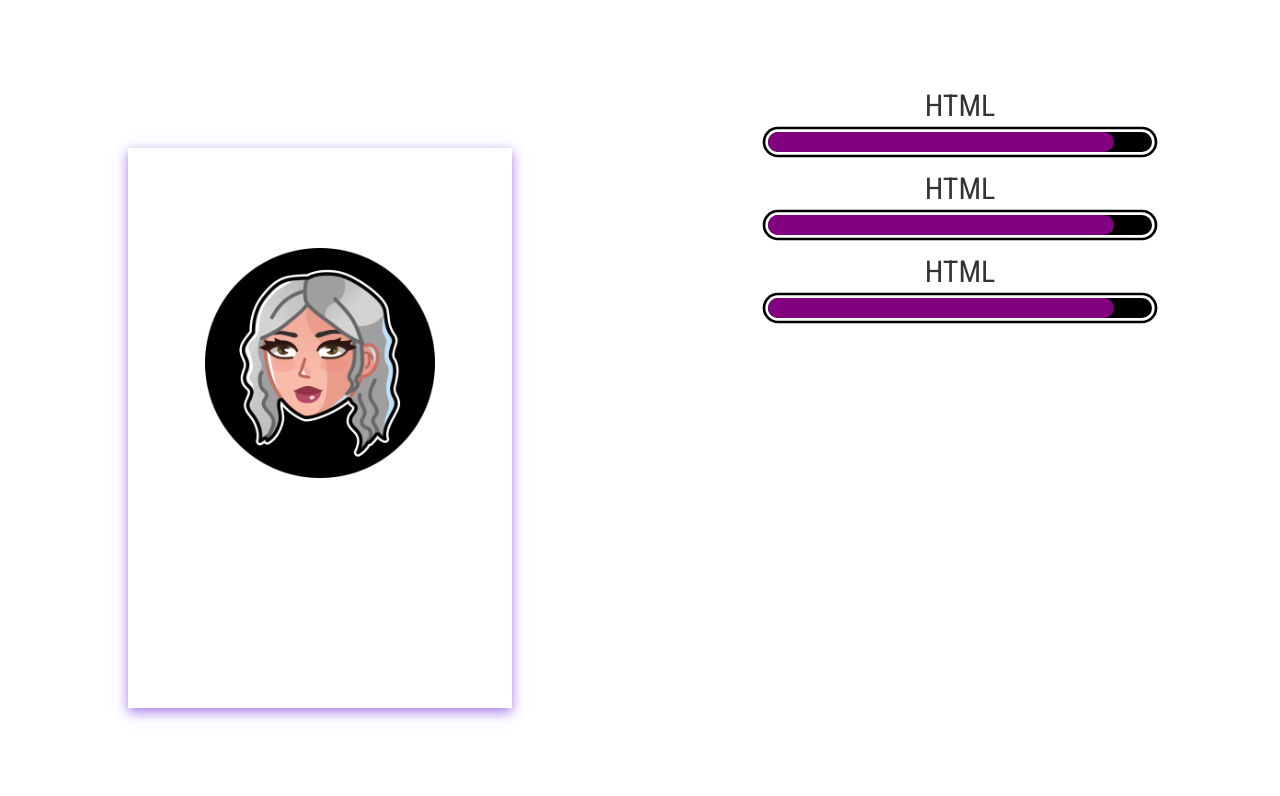
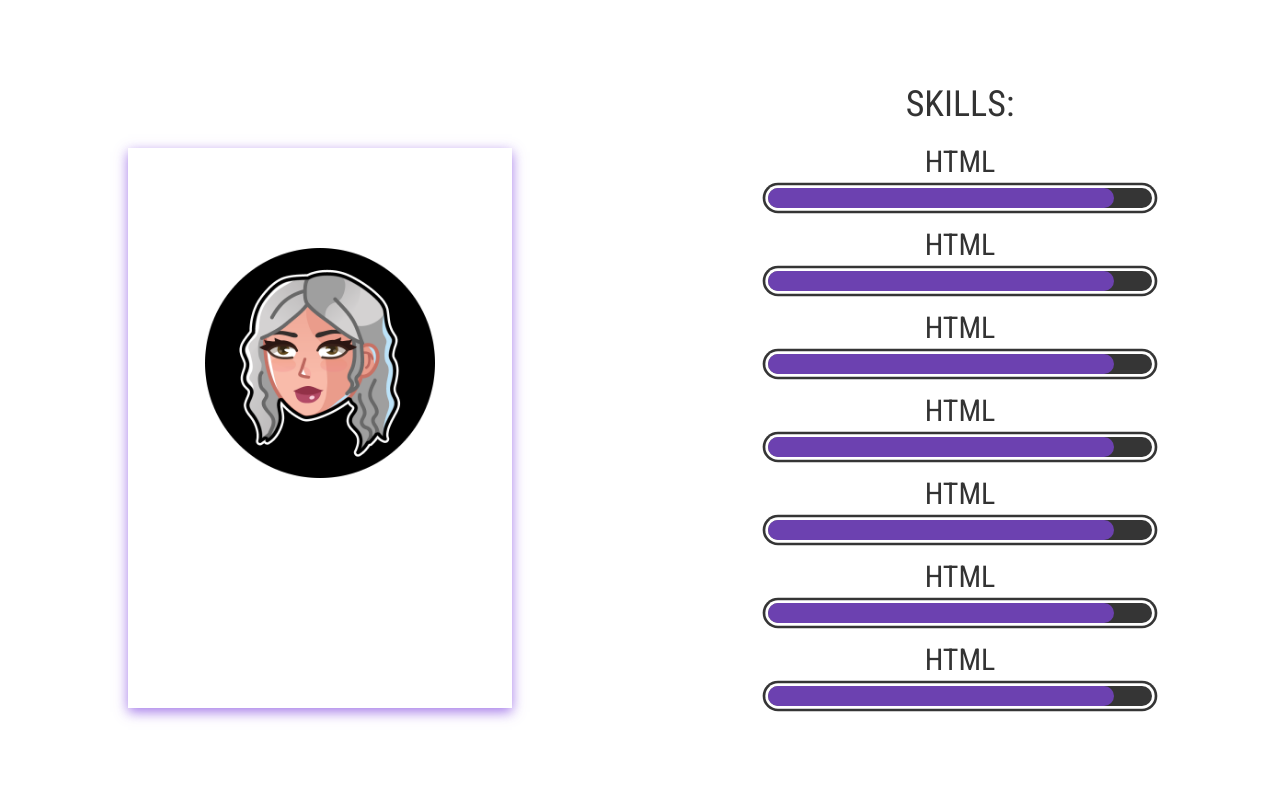
Before and after one commit to XeniaBelor/xenia-cvcode, a plain HTML site: page page.html in a window 1280 px wide. Shown: the part 802-1598 px from the top of the page. Drawn offline with nearby package versions, Linux system fonts and the light colour scheme; grey boxes are pictures that could not be loaded.

Commit message:
added more bars for test

```diff
--- a/page.html
+++ b/page.html
@@ -46,13 +46,14 @@
                 <!--Container 2-->
                 <div class="col">
                     <!--Progressbar-->
+                    <h1>SKILLS:</h1>
                     <!--TEST1-->
                     <h2>HTML</h2>
-                    <div class="progress-bar1">
-                        <div class="progress-bar2">
-                            <div class="skills html"></div>
+                        <div class="progress-bar1">
+                            <div class="progress-bar2">
+                                <div class="skills html"></div>
+                            </div>
                         </div>
-                    </div>
                     <!--TEST2-->
                     <h2>HTML</h2>
                         <div class="progress-bar1">
@@ -61,6 +62,34 @@
                             </div>
                         </div>
                     <!--TEST3-->
+                    <h2>HTML</h2>
+                        <div class="progress-bar1">
+                            <div class="progress-bar2">
+                                <div class="skills html"></div>
+                            </div>
+                        </div>
+                    <!--TEST4-->
+                    <h2>HTML</h2>
+                        <div class="progress-bar1">
+                            <div class="progress-bar2">
+                                <div class="skills html"></div>
+                            </div>
+                        </div>
+                    <!--TEST5-->
+                    <h2>HTML</h2>
+                        <div class="progress-bar1">
+                            <div class="progress-bar2">
+                                <div class="skills html"></div>
+                            </div>
+                        </div>
+                    <!--TEST6-->
+                    <h2>HTML</h2>
+                        <div class="progress-bar1">
+                            <div class="progress-bar2">
+                                <div class="skills html"></div>
+                            </div>
+                        </div>
+                    <!--TEST7-->
                     <h2>HTML</h2>
                         <div class="progress-bar1">
                             <div class="progress-bar2">
--- a/style.css
+++ b/style.css
@@ -142,8 +142,8 @@ img.card-image{
 div.progress-bar1{
     width: 60%;
     border-radius: 15px;
-    background-color: black;
-    box-shadow: 0 0 0 4pt black;
+    background-color: #353535;
+    box-shadow: 0 0 0 4pt #353535;
     margin:auto;
 }
 
@@ -161,5 +161,5 @@ div.skills{
 
 div.html{
     width: 90%;
-    background-color: purple;
+    background-color: #8247e0b9;
 }
```
